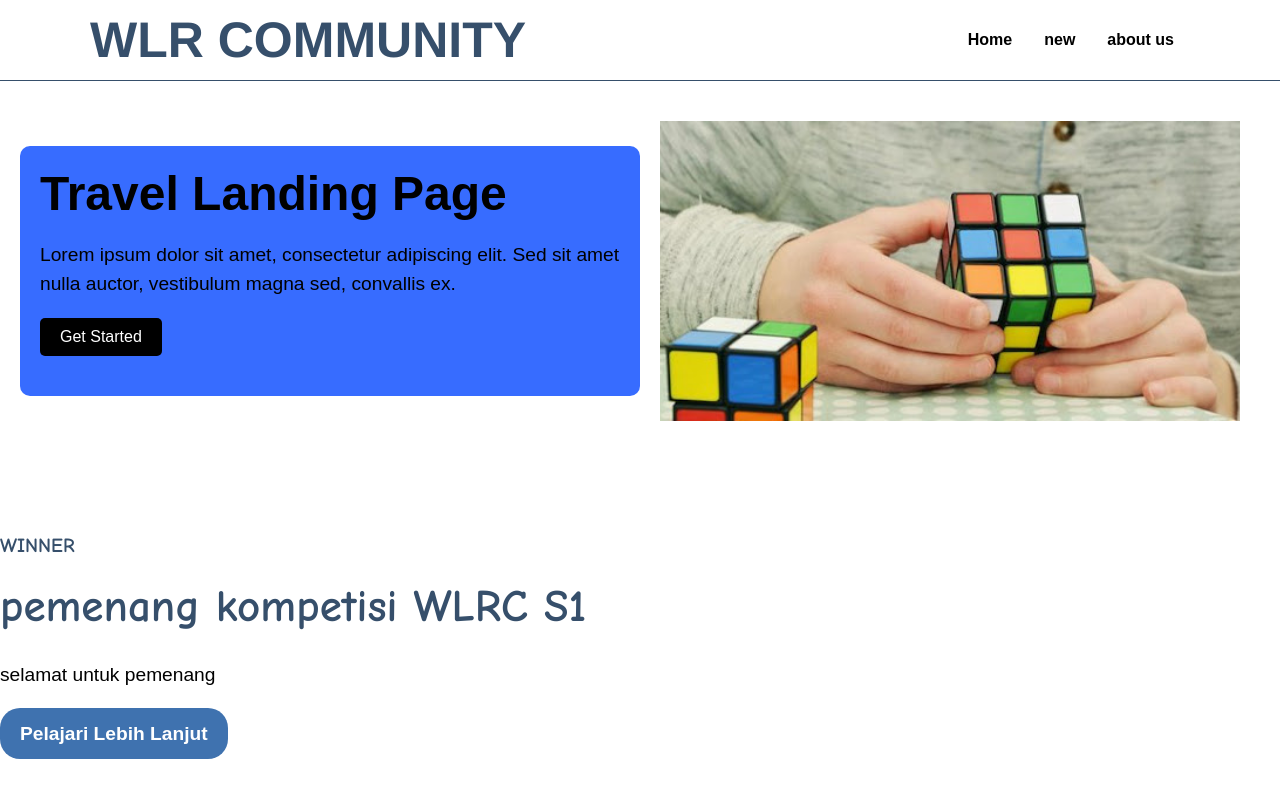
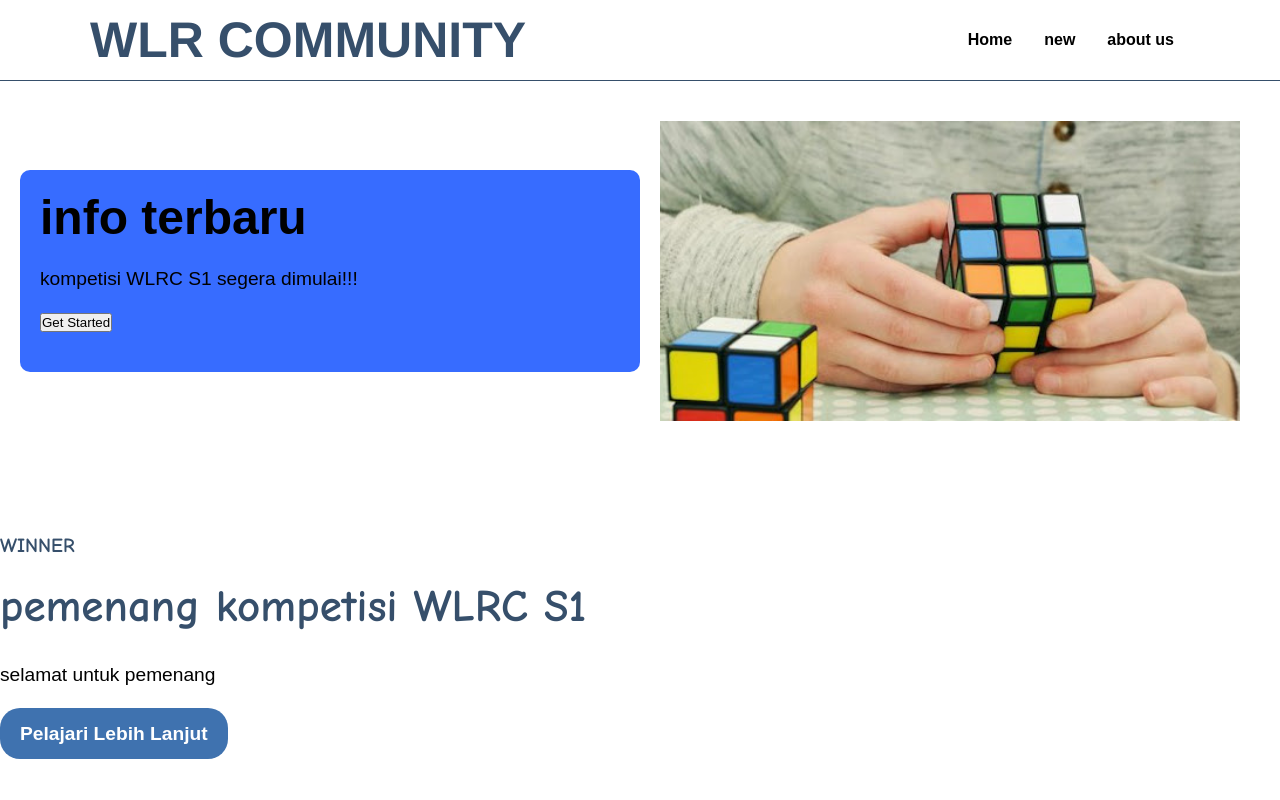
Before and after one commit to wilz243/WLRCOMMUNITY, a plain HTML site: page index.html in a window 1280 px wide. Shown: the top 800 px of the page. Drawn offline with Linux system fonts and the light colour scheme.

Commit message:
index.html

```diff
--- a/index.html
+++ b/index.html
@@ -105,9 +105,9 @@
 <body>
     <div class="container">
         <div class="left-section">
-            <h1>Travel Landing Page</h1>
-            <p>Lorem ipsum dolor sit amet, consectetur adipiscing elit. Sed sit amet nulla auctor, vestibulum magna sed, convallis ex.</p>
-            <button class="button">Get Started</button>
+            <h1>info terbaru</h1>
+            <p>kompetisi WLRC S1 segera dimulai!!!</p>
+            <button class="https://wlrcommnunity.blogspot.com/2024/09/open-pendaftaran-kompetisi-wlrc-s1.html?m=1">Get Started</button>
             <div class="social-icons">
                 <i class="fa fa-facebook-f social-icon"></i>
                 <i class="fa fa-twitter social-icon"></i>
```
